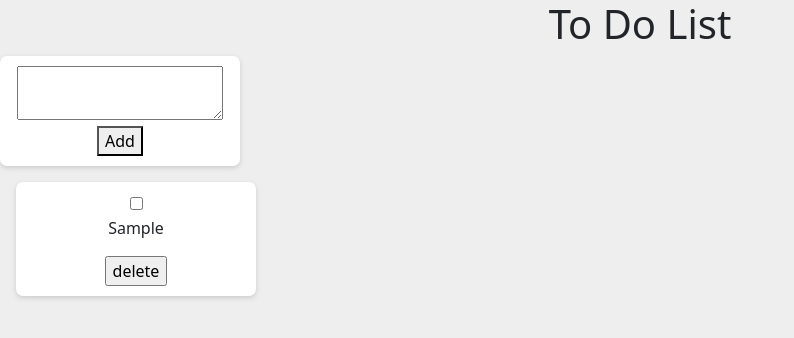
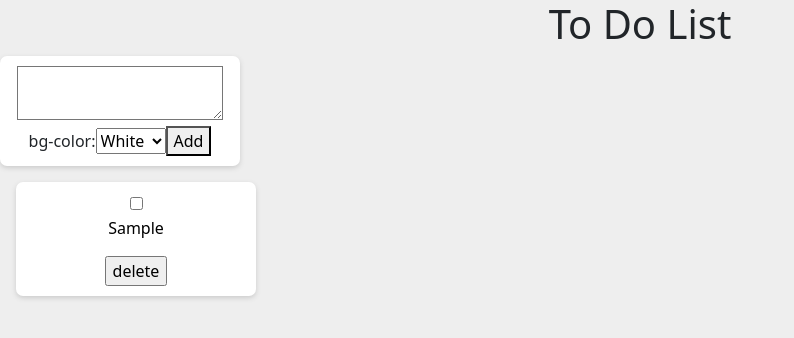
Before and after one commit to cyrus2012/to_do_list, a React (Vite) app: page / in a window 1280 px wide. Both pictures are taken after typing "Sample" into the empty fields and a click on the button "Add". Shown: the top 338 px of the page, without its empty margins (0-794 px from the left). Built offline with nearby package versions, Linux system fonts and the light colour scheme.

Commit message:
each notes has its own background color according to the selection when user added it

```diff
--- a/src/App.css
+++ b/src/App.css
@@ -14,9 +14,28 @@ body{
 
 }
 
+.bg-blue{
+   background: #00f;
+   color:#fff;
+}
+
+.bg-white {
+  background: #fff;
+  color:#000;
+}
+
+.bg-red {
+  background: #f00;
+  color:#fff;
+}
+
+.bg-yellow {
+  background: #f0e000;
+  color:#000;
+}
 
 .note {
-  background: #fff;
+
   border-radius: 7px;
   box-shadow: 0 2px 5px #ccc;
   padding: 10px;
--- a/src/App.jsx
+++ b/src/App.jsx
@@ -8,9 +8,9 @@ function App() {
   const [notesList, setNotesList] = useState([]);
   const [id, setId] = useState(1);
 
-  function addNote(text){
+  function addNote(note){
     //console.log(text);
-    setNotesList([...notesList, {id:id, text:text}]);
+    setNotesList([...notesList, {id:id, text:note.text, bgColor:note.bgColor}]);
     setId(id + 1);
   }
 
@@ -27,7 +27,7 @@ function App() {
       <div>
         {
           notesList.map((note) =>{
-            return (<TodoItem key={note.id} itemId={note.id} text={note.text} deleteItem={deleteTodoItem} />);
+            return (<TodoItem key={note.id} itemId={note.id} text={note.text} bgColor={note.bgColor} deleteItem={deleteTodoItem} />);
           })
         }
       </div>
--- a/src/components/Input.jsx
+++ b/src/components/Input.jsx
@@ -3,24 +3,51 @@ import { useState } from 'react';
 
 /**
  * The input component for adding to-do items. Type the note text and click the button to save the note.
+ * You may also  set the background color of the note
  * @param {*} props contain 1 property, named addNote and its value is a function
- * @returns a textarea and a button
+ * @returns
  */
 function Input(props){
     const [note, setNote] = useState("");
+    const [bgColor, setBgColor] = useState("bg-white");
+
+
 
     function onTextChange(event){
         setNote(event.target.value);
     }
 
     function addNote(event){
-        props.addNote(note);
+        props.addNote({text:note, bgColor:bgColor});
         setNote("");
     }
 
+    function selectionChange(event){
+        console.log(event.target.value);
+        switch(event.target.value){
+            case 'white': setBgColor('bg-white');
+                        break;
+            case 'red': setBgColor('bg-red');
+                        break;
+            case 'blue': setBgColor('bg-blue');
+                        break;
+            case 'yellow': setBgColor('bg-yellow');
+                        break;
+            default: setBgColor('bg-white');
+        }
+    }
+
+
     return (
         <div className="inputNote">
-            <textarea value={note} onChange={onTextChange}></textarea>
+            <textarea className={bgColor} value={note} onChange={onTextChange}></textarea>
+            <label for="bg-color">bg-color:</label>
+            <select name="bg-color" id="" onChange={selectionChange}>
+                <option value="while">White</option>
+                <option value="red">Red</option>
+                <option value="blue">Blue</option>
+                <option value="yellow">Yellow</option>
+            </select>
             <button onClick={addNote}>Add</button>
         </div>
     );
--- a/src/components/TodoItem.jsx
+++ b/src/components/TodoItem.jsx
@@ -21,7 +21,7 @@ function TodoItem(props){
     }
 
     return (
-        <div className="note">
+        <div className={"note " + props.bgColor}>
             <input type="checkbox" name={"item" + props.itemId} onClick={toggleItemState} />
             <p htmlFor={"item" + props.itemId} className={isCompleted? "textCrossLine" : "" } >{props.text}</p>
             <input type="button" value="delete" onClick={deleteItem}/>
```
